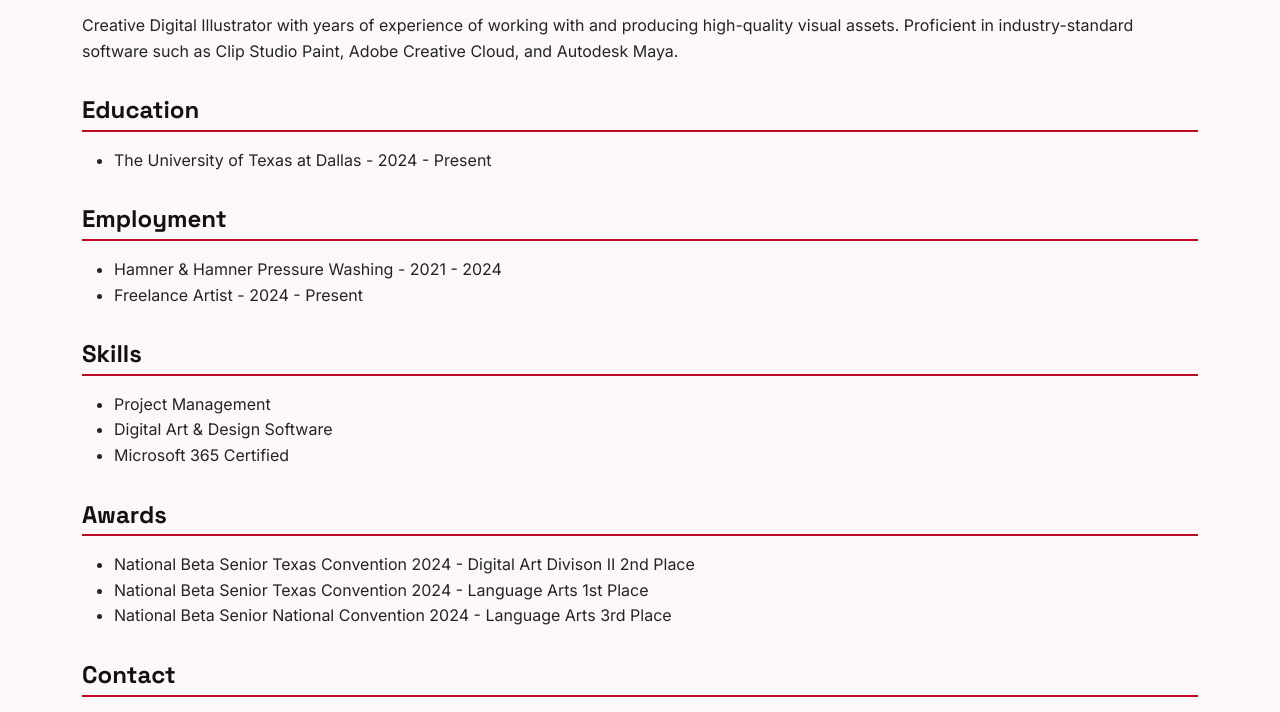
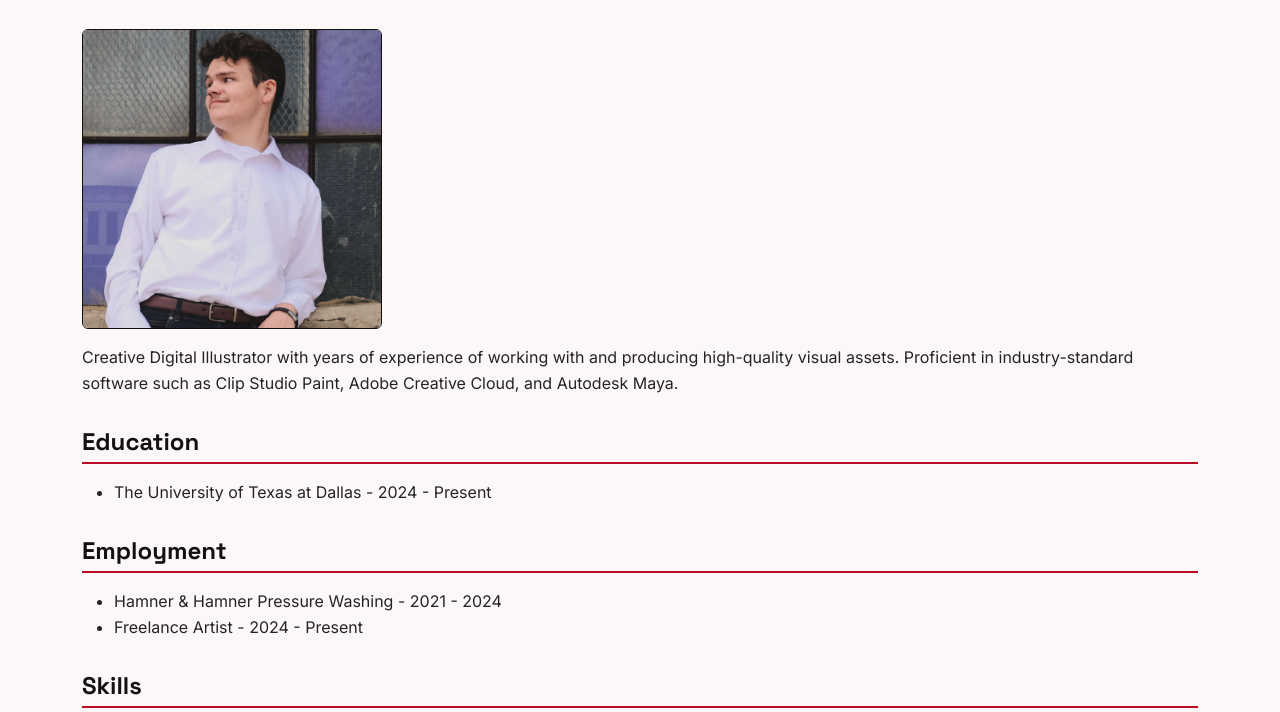
Before and after one commit to lucas-hamner/week-8-midterm, a plain HTML site: page index.html in a window 1280 px wide. Shown: the part 81-793 px from the top of the page. Drawn offline with nearby package versions, Linux system fonts and the light colour scheme.

Commit message:
added image of myself and stylized it

```diff
--- a/index.html
+++ b/index.html
@@ -20,6 +20,8 @@
     <div class="container">
 
         <h1>Lucas Hamner</h1>
+
+         <img src="resume-image.webp" class="img-fluid rounded resume-image">
 
         <p>
           Creative Digital Illustrator with years of experience of working
--- a/style.css
+++ b/style.css
@@ -38,3 +38,11 @@ a {
 a:hover {
     color: #d3a3a3;
 }
+
+.resume-image {
+    max-width: 300px;
+    height: auto;
+    margin: 1rem 0;
+    border: 1px solid #141010;
+    border-radius: 8px;
+}
```
Also changed, not shown: resume-image.webp (added).
